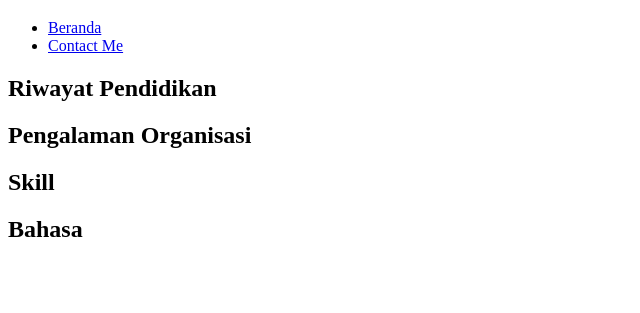
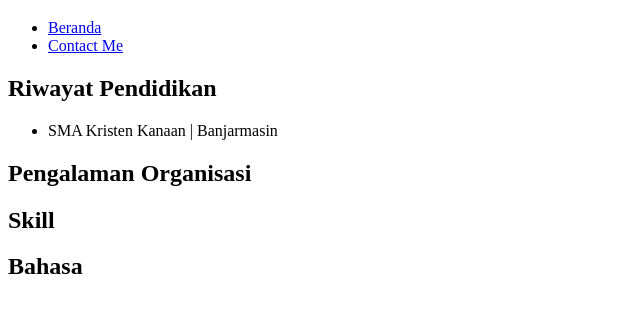
Before and after one commit to hellenalt/hellenalt.github.io, a plain HTML site: page index.html in a window 1280 px wide. Shown: the part 61-374 px from the top of the page, without its empty margins (0-640 px from the left). Drawn offline with Linux system fonts and the light colour scheme.

Commit message:
Add files via upload

```diff
--- a/index.html
+++ b/index.html
@@ -18,6 +18,11 @@
     <main>
         <section class="pendidikan">
             <h1>Riwayat Pendidikan</h1>
+            <ul>
+                <li>
+                    SMA Kristen Kanaan | Banjarmasin
+                </li>
+            </ul>
         </section>
         <section class="pengalaman">
             <h1>Pengalaman Organisasi</h1>
```
